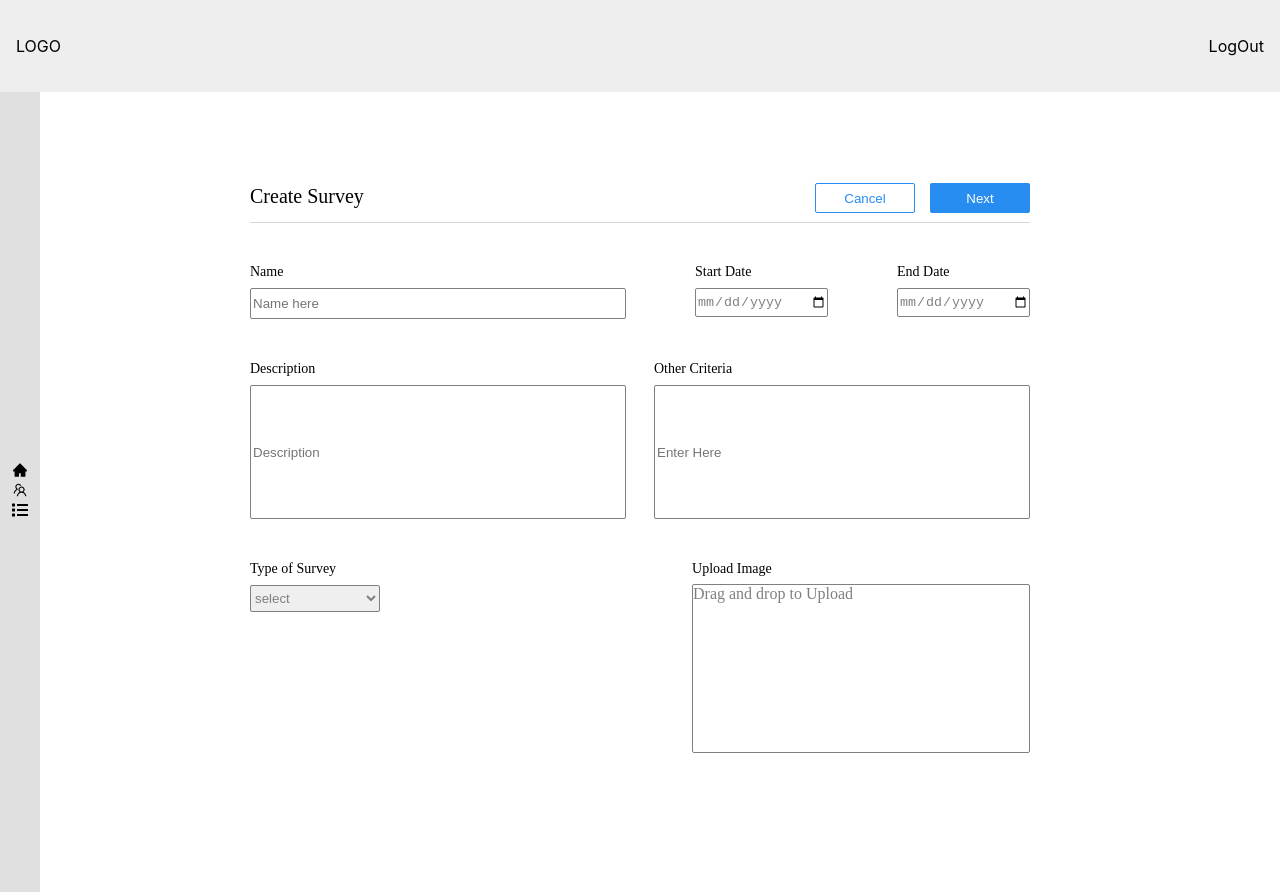
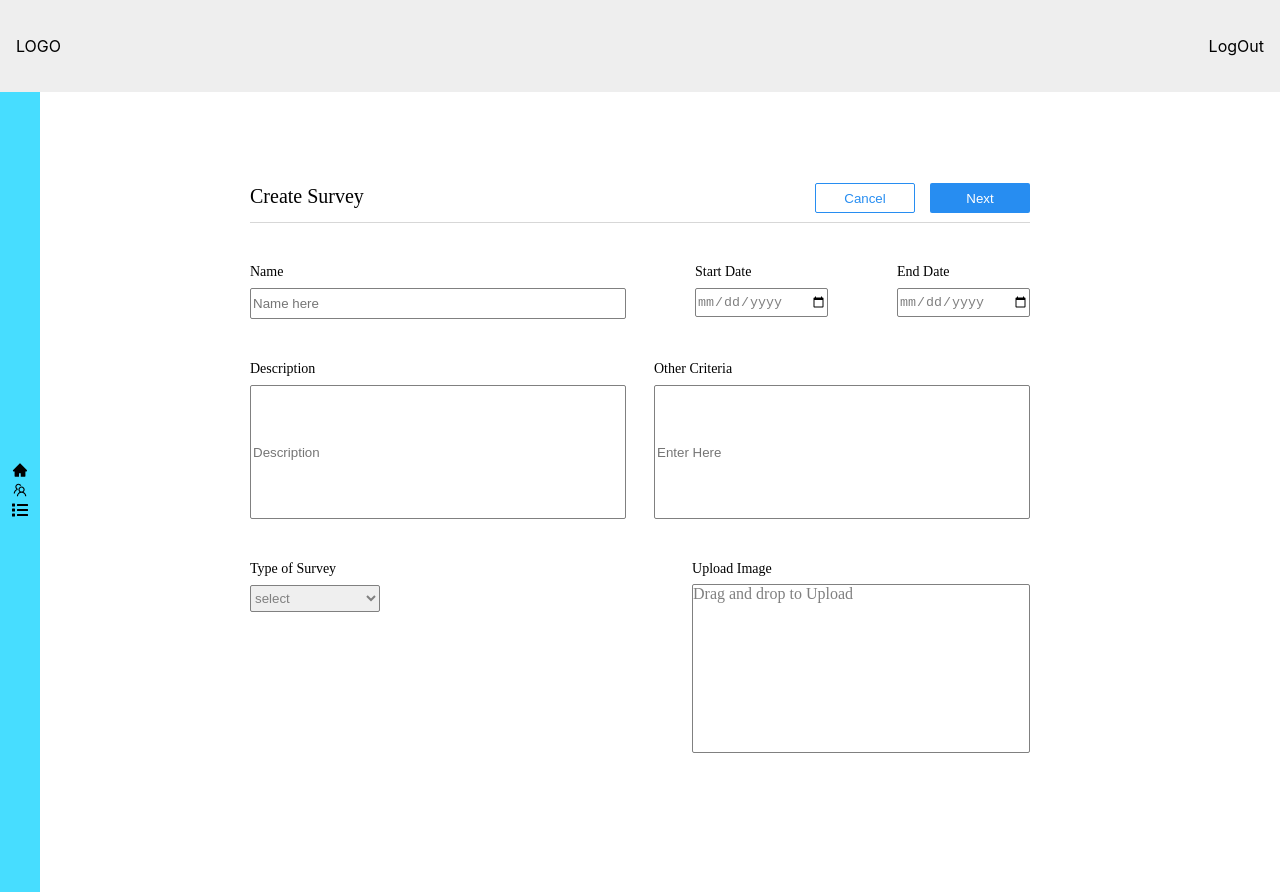
Before and after one commit to ShashankPardhi/Survey-Form-Project, a React (Create React App) app: page /createSurvey in a window 1280 px wide. Built offline with nearby package versions, Linux system fonts and the light colour scheme.

Commit message:
sidebar blue color

```diff
--- a/src/components/createSurvey/CreateSurvey.css
+++ b/src/components/createSurvey/CreateSurvey.css
@@ -14,7 +14,7 @@
   justify-content: center;
   align-items: center;
   height: 100vh;
-  background-color: rgb(224, 224, 224);
+  background-color: rgb(71, 221, 255);
 }
 
 .log-out {
```
